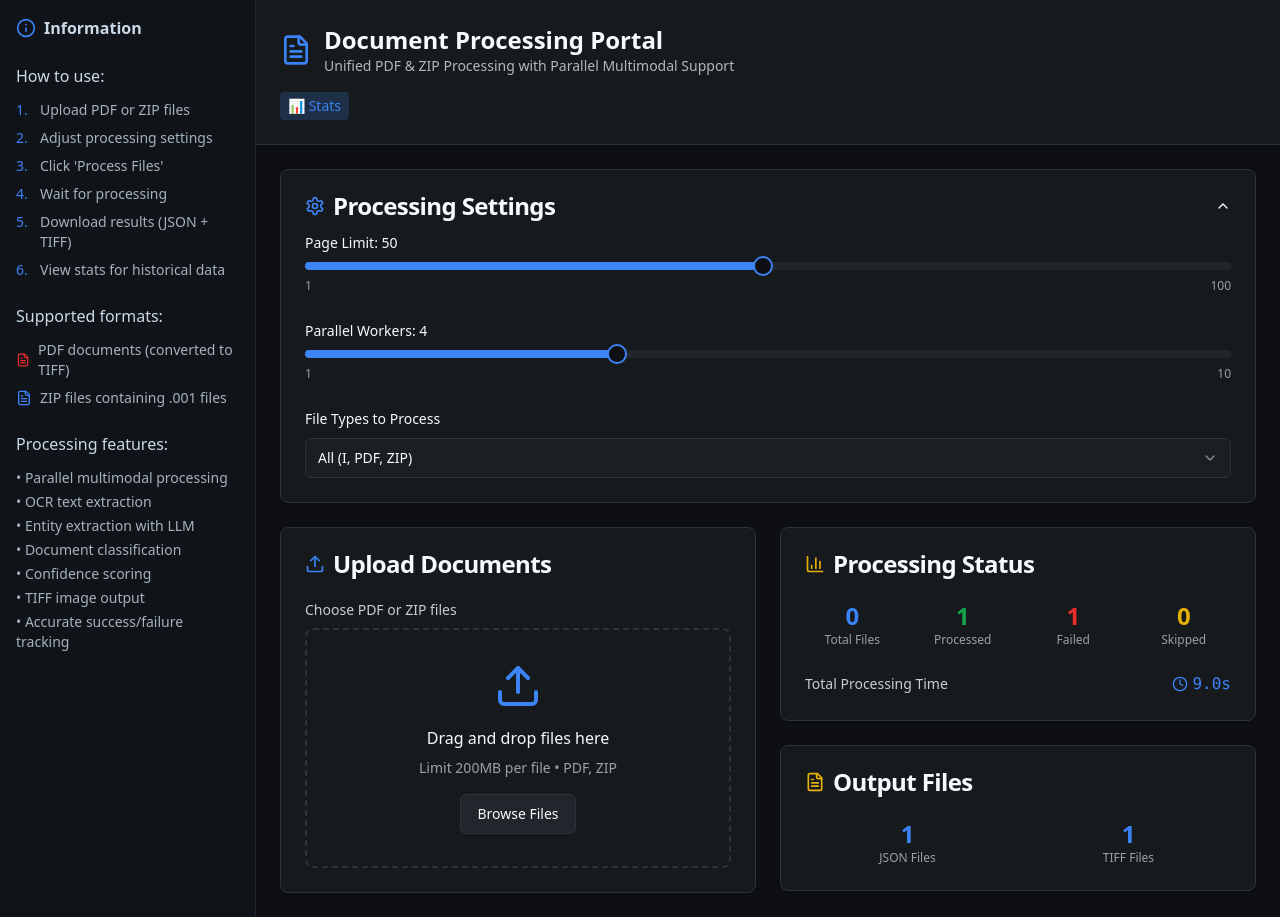
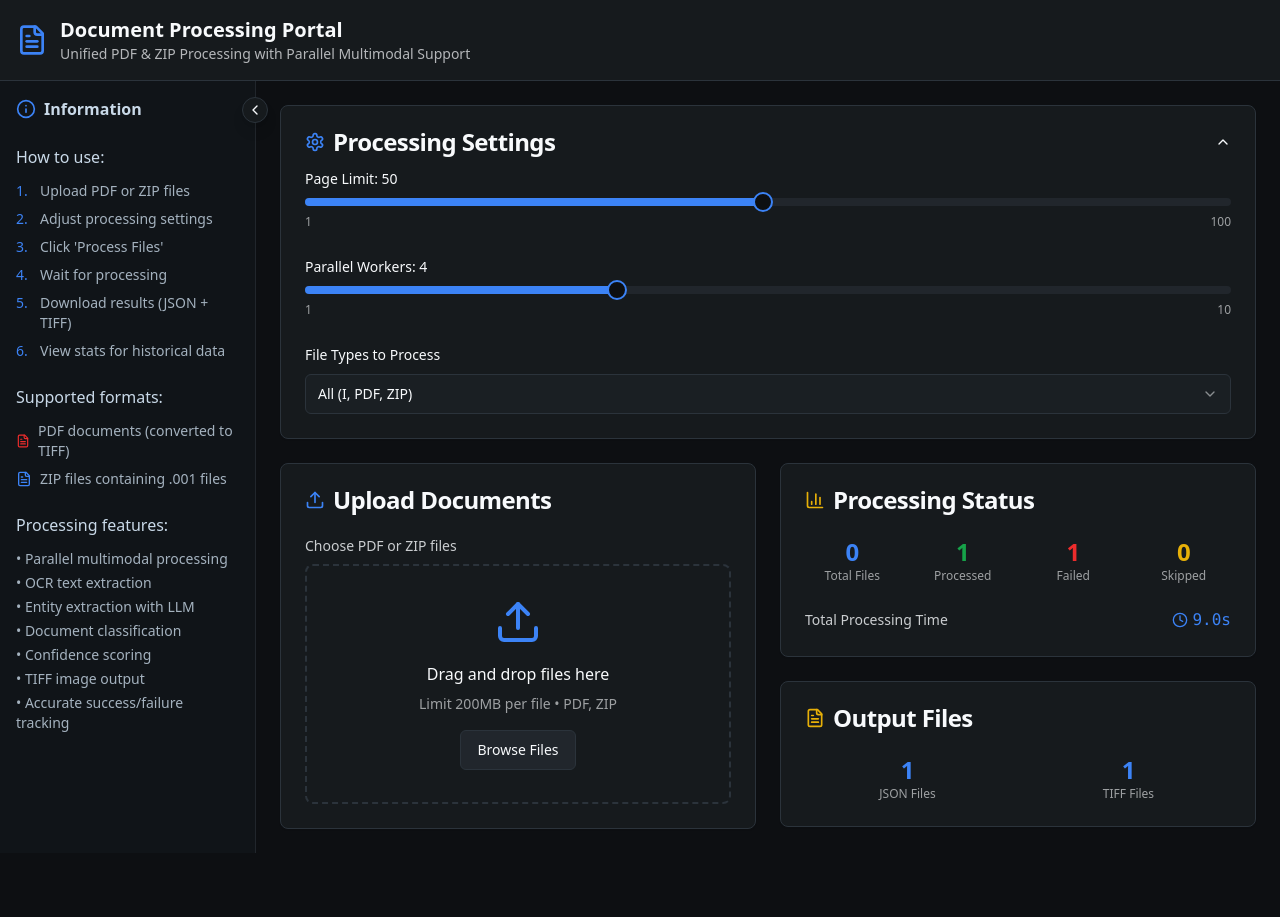
Before and after one commit to PratikPanda0/react-stream-reboot, a React (Vite) app: page / in a window 1280 px wide. After the commit the page ends 853 px from the top, so only its background shows below. Built offline with nearby package versions, Linux system fonts and the light colour scheme.

Commit message:
Refactor layout for two-column view
Adjust the main content area to a two-column layout. Add a header navigation bar with logos on the left. Implement a collapsible left-hand menu with a toggle arrow.

```diff
--- a/src/components/Layout.tsx
+++ b/src/components/Layout.tsx
@@ -1,18 +1,51 @@
 
-import React from 'react';
+import React, { useState } from 'react';
 import { Sidebar } from './Sidebar';
+import { ChevronLeft, ChevronRight, FileText } from 'lucide-react';
 
 interface LayoutProps {
   children: React.ReactNode;
 }
 
 export const Layout: React.FC<LayoutProps> = ({ children }) => {
+  const [sidebarCollapsed, setSidebarCollapsed] = useState(false);
+
   return (
-    <div className="min-h-screen bg-background flex">
-      <Sidebar />
-      <main className="flex-1 overflow-hidden">
-        {children}
-      </main>
+    <div className="min-h-screen bg-background flex flex-col">
+      {/* Header Navbar */}
+      <header className="bg-card border-b border-border p-4 flex items-center gap-3 z-10">
+        <FileText className="h-8 w-8 text-primary" />
+        <div>
+          <h1 className="text-xl font-bold text-card-foreground">Document Processing Portal</h1>
+          <p className="text-card-foreground/70 text-sm">
+            Unified PDF & ZIP Processing with Parallel Multimodal Support
+          </p>
+        </div>
+      </header>
+
+      <div className="flex flex-1 overflow-hidden">
+        {/* Sidebar with Toggle */}
+        <div className={`transition-all duration-300 ${sidebarCollapsed ? 'w-0' : 'w-64'} relative`}>
+          <Sidebar collapsed={sidebarCollapsed} />
+
+          {/* Toggle Arrow */}
+          <button
+            onClick={() => setSidebarCollapsed(!sidebarCollapsed)}
+            className="absolute -right-3 top-4 bg-card border border-border rounded-full p-1 shadow-lg hover:bg-accent z-20"
+          >
+            {sidebarCollapsed ? (
+              <ChevronRight className="h-4 w-4 text-card-foreground" />
+            ) : (
+              <ChevronLeft className="h-4 w-4 text-card-foreground" />
+            )}
+          </button>
+        </div>
+
+        {/* Main Content */}
+        <main className="flex-1 overflow-hidden">
+          {children}
+        </main>
+      </div>
     </div>
   );
 };
--- a/src/components/Sidebar.tsx
+++ b/src/components/Sidebar.tsx
@@ -1,10 +1,16 @@
 
 import React from 'react';
-import { FileText, Upload, Settings, BarChart3, Download, Info } from 'lucide-react';
+import { FileText, Info } from 'lucide-react';
 
-export const Sidebar: React.FC = () => {
+interface SidebarProps {
+  collapsed: boolean;
+}
+
+export const Sidebar: React.FC<SidebarProps> = ({ collapsed }) => {
+  if (collapsed) return null;
+
   return (
-    <aside className="w-64 bg-sidebar border-r border-sidebar-border p-4 overflow-y-auto">
+    <aside className="w-64 h-full bg-sidebar border-r border-sidebar-border p-4 overflow-y-auto">
       <div className="mb-6">
         <div className="flex items-center gap-2 mb-4">
           <Info className="h-5 w-5 text-primary" />
--- a/src/pages/Index.tsx
+++ b/src/pages/Index.tsx
@@ -7,7 +7,7 @@ import { ProcessingStatus } from '@/components/ProcessingStatus';
 import { ProcessingDetails } from '@/components/ProcessingDetails';
 import { OutputFiles } from '@/components/OutputFiles';
 import { Button } from '@/components/ui/button';
-import { FileText, Play } from 'lucide-react';
+import { Play } from 'lucide-react';
 
 interface UploadedFile {
   name: string;
@@ -48,29 +48,10 @@ const Index = () => {
 
   return (
     <Layout>
-      <div className="h-full overflow-y-auto">
-        {/* Header */}
-        <header className="bg-card border-b border-border p-6">
-          <div className="flex items-center gap-3">
-            <FileText className="h-8 w-8 text-primary" />
-            <div>
-              <h1 className="text-2xl font-bold text-card-foreground">Document Processing Portal</h1>
-              <p className="text-card-foreground/70 text-sm">
-                Unified PDF & ZIP Processing with Parallel Multimodal Support
-              </p>
-            </div>
-          </div>
-
-          <div className="mt-4 flex items-center gap-2 text-sm">
-            <div className="bg-primary/20 text-primary px-2 py-1 rounded">
-              📊 Stats
-            </div>
-          </div>
-        </header>
-
+      <div className="h-full overflow-y-auto bg-background">
         {/* Main Content */}
         <div className="p-6 space-y-6">
-          {/* Processing Settings */}
+          {/* Processing Settings - Always visible at top */}
           <ProcessingSettings
             pageLimit={pageLimit}
             parallelWorkers={parallelWorkers}
@@ -98,7 +79,7 @@ const Index = () => {
               )}
             </div>
 
-            {/* Right Column - Status */}
+            {/* Right Column - Status and Output */}
             <div className="space-y-6">
               <ProcessingStatus
                 totalFiles={files.length}
@@ -117,7 +98,7 @@ const Index = () => {
             </div>
           </div>
 
-          {/* Processing Details */}
+          {/* Processing Details - Full width at bottom */}
           <ProcessingDetails isVisible={files.length > 0} />
         </div>
       </div>
```
